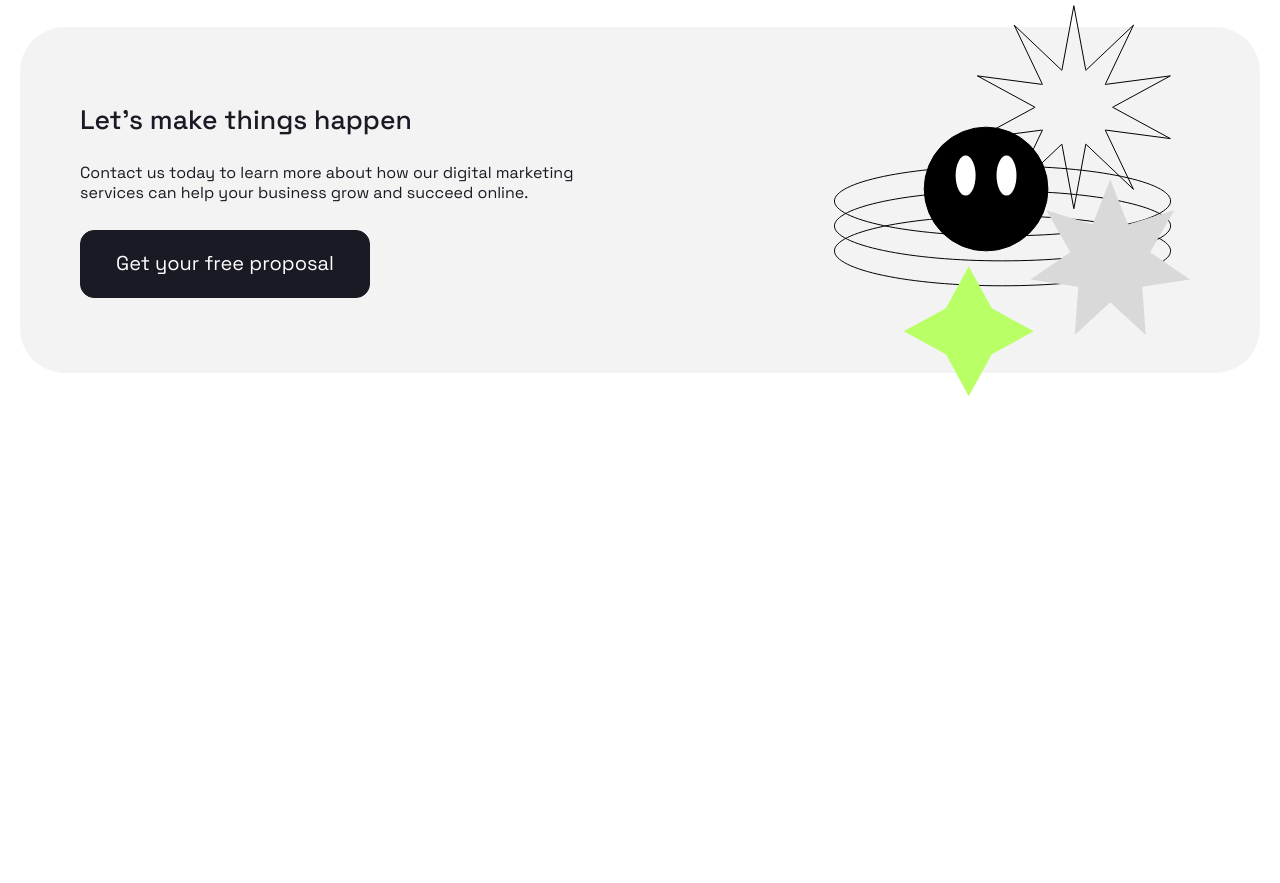
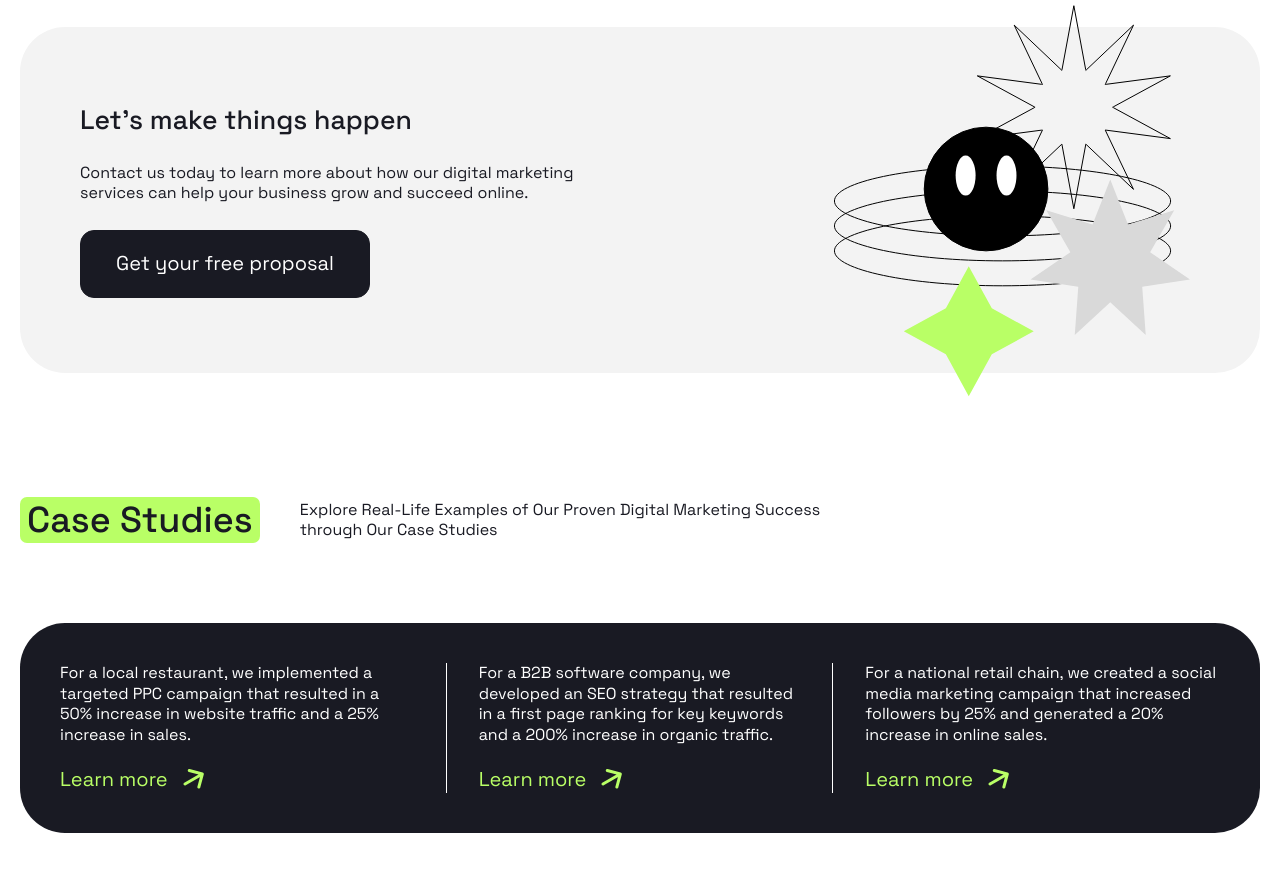
Before and after one commit to tannshay/positivus, a plain HTML site: page index.html in a window 1280 px wide. Shown: the part 2086-2969 px from the top of the page. Before the commit the page ends 2533 px from the top, so only its background shows below. Drawn offline with Linux system fonts and the light colour scheme.

Commit message:
feat: add studies section

```diff
--- a/index.html
+++ b/index.html
@@ -88,6 +88,7 @@
         </div>
       </div>
     </section>
+
     <section class="section container">
       <header class="section__header">
         <h2 class="section__title puddle-bg">Services</h2>
@@ -242,6 +243,63 @@
         </div>
       </div>
     </section>
+
+    <section class="section section--hidden-x container">
+      <header class="section__header">
+        <h2 class="section__title puddle-bg">Case Studies</h2>
+        <div class="section__description">
+          <p>Explore Real-Life Examples of Our Proven Digital Marketing Success through Our Case Studies</p>
+        </div>
+      </header>
+      <div class="section__body">
+        <div class="studies">
+          <ul class="studies__list">
+            <li class="studies__item">
+              <div class="studies__description">
+                <p>For a local restaurant, we implemented a targeted PPC campaign that resulted in a 50% increase in
+                  website traffic and a 25% increase in sales.</p>
+              </div>
+              <a href="/" class="studies__link">
+                <span>Learn more</span>
+                <svg width="21" height="20" viewBox="0 0 21 20" fill="none" xmlns="http://www.w3.org/2000/svg">
+                  <path
+                    d="M1.25 13.701C0.532561 14.1152 0.286748 15.0326 0.700962 15.75C1.11518 16.4674 2.03256 16.7133 2.75 16.299L1.25 13.701ZM20.7694 5.38823C20.9838 4.58803 20.5089 3.76552 19.7087 3.55111L6.66874 0.0570541C5.86854 -0.157359 5.04603 0.317515 4.83162 1.11771C4.61721 1.91791 5.09208 2.74042 5.89228 2.95483L17.4834 6.06066L14.3776 17.6518C14.1631 18.452 14.638 19.2745 15.4382 19.4889C16.2384 19.7033 17.0609 19.2284 17.2753 18.4282L20.7694 5.38823ZM2.75 16.299L20.0705 6.29904L18.5705 3.70096L1.25 13.701L2.75 16.299Z"
+                    fill="#B9FF66" />
+                </svg>
+              </a>
+            </li>
+            <li class="studies__item">
+              <div class="studies__description">
+                <p>For a B2B software company, we developed an SEO strategy that resulted in a first page ranking for
+                  key keywords and a 200% increase in organic traffic.</p>
+              </div>
+              <a href="/" class="studies__link">
+                <span>Learn more</span>
+                <svg width="21" height="20" viewBox="0 0 21 20" fill="none" xmlns="http://www.w3.org/2000/svg">
+                  <path
+                    d="M1.25 13.701C0.532561 14.1152 0.286748 15.0326 0.700962 15.75C1.11518 16.4674 2.03256 16.7133 2.75 16.299L1.25 13.701ZM20.7694 5.38823C20.9838 4.58803 20.5089 3.76552 19.7087 3.55111L6.66874 0.0570541C5.86854 -0.157359 5.04603 0.317515 4.83162 1.11771C4.61721 1.91791 5.09208 2.74042 5.89228 2.95483L17.4834 6.06066L14.3776 17.6518C14.1631 18.452 14.638 19.2745 15.4382 19.4889C16.2384 19.7033 17.0609 19.2284 17.2753 18.4282L20.7694 5.38823ZM2.75 16.299L20.0705 6.29904L18.5705 3.70096L1.25 13.701L2.75 16.299Z"
+                    fill="#B9FF66" />
+                </svg>
+              </a>
+            </li>
+            <li class="studies__item">
+              <div class="studies__description">
+                <p>For a national retail chain, we created a social media marketing campaign that increased followers by
+                  25% and generated a 20% increase in online sales.</p>
+              </div>
+              <a href="/" class="studies__link">
+                <span>Learn more</span>
+                <svg width="21" height="20" viewBox="0 0 21 20" fill="none" xmlns="http://www.w3.org/2000/svg">
+                  <path
+                    d="M1.25 13.701C0.532561 14.1152 0.286748 15.0326 0.700962 15.75C1.11518 16.4674 2.03256 16.7133 2.75 16.299L1.25 13.701ZM20.7694 5.38823C20.9838 4.58803 20.5089 3.76552 19.7087 3.55111L6.66874 0.0570541C5.86854 -0.157359 5.04603 0.317515 4.83162 1.11771C4.61721 1.91791 5.09208 2.74042 5.89228 2.95483L17.4834 6.06066L14.3776 17.6518C14.1631 18.452 14.638 19.2745 15.4382 19.4889C16.2384 19.7033 17.0609 19.2284 17.2753 18.4282L20.7694 5.38823ZM2.75 16.299L20.0705 6.29904L18.5705 3.70096L1.25 13.701L2.75 16.299Z"
+                    fill="#B9FF66" />
+                </svg>
+              </a>
+            </li>
+          </ul>
+        </div>
+      </div>
+    </section>
   </main>
 
   <dialog class="mobile-overlay visible-mobile" id="mobileOverlay">
--- /dev/null
+++ b/styles/blocks/_studies.scss
@@ -0,0 +1,69 @@
+.studies {
+  @include desktop-above {
+    padding: 70px 60px;
+  }
+
+  @include mobile-above {
+    padding: 40px;
+    color: var(--color-light);
+    background-color: var(--color-dark);
+    border-radius: var(--border-radius-large);
+  }
+
+  &__list {
+    display: grid;
+    grid-template-columns: repeat(3, 1fr);
+
+    @include mobile {
+      scroll-snap-type: x mandatory;
+      overflow-x: scroll;
+      width: 100vw;
+      column-gap: 20px;
+    }
+  }
+
+  &__item {
+    --studiesItemPaddingX: 64px;
+
+    @include desktop {
+      --studiesItemPaddingX: 32px;
+    }
+
+    @include mobile-above {
+      &:not(:first-child) {
+        padding-left: var(--studiesItemPaddingX);
+      }
+
+      &:not(:last-child) {
+        padding-right: var(--studiesItemPaddingX);
+        border-right: 1px solid var(--color-light);
+      }
+    }
+
+    @include mobile {
+      min-width: 350px;
+      padding: 42px 50px;
+      color: var(--color-light);
+      background-color: var(--color-dark);
+      border-radius: var(--border-radius-large);
+      scroll-snap-align: start;
+    }
+
+    display: flex;
+    flex-direction: column;
+    row-gap: 20px;
+  }
+
+  &__link {
+    display: inline-flex;
+    align-items: center;
+    column-gap: 15px;
+    font-size: 20px;
+    line-height: 1.4;
+    color: var(--color-accent);
+
+    @include hover {
+      opacity: .7;
+    }
+  }
+}
--- a/styles/styles.scss
+++ b/styles/styles.scss
@@ -11,4 +11,5 @@
 'blocks/puddle-bg',
 'blocks/services',
 'blocks/service-card',
-'blocks/banner';
+'blocks/banner',
+'blocks/studies';
```
Also changed, not shown: styles/styles.css, 1 other file.
